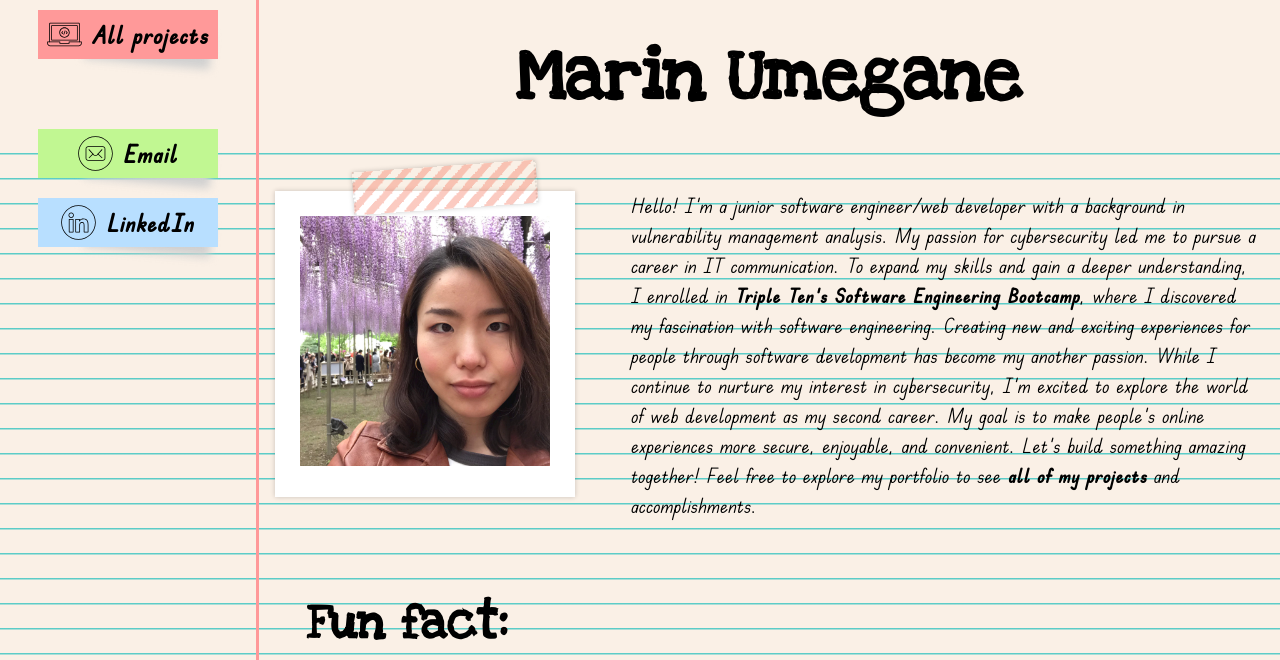
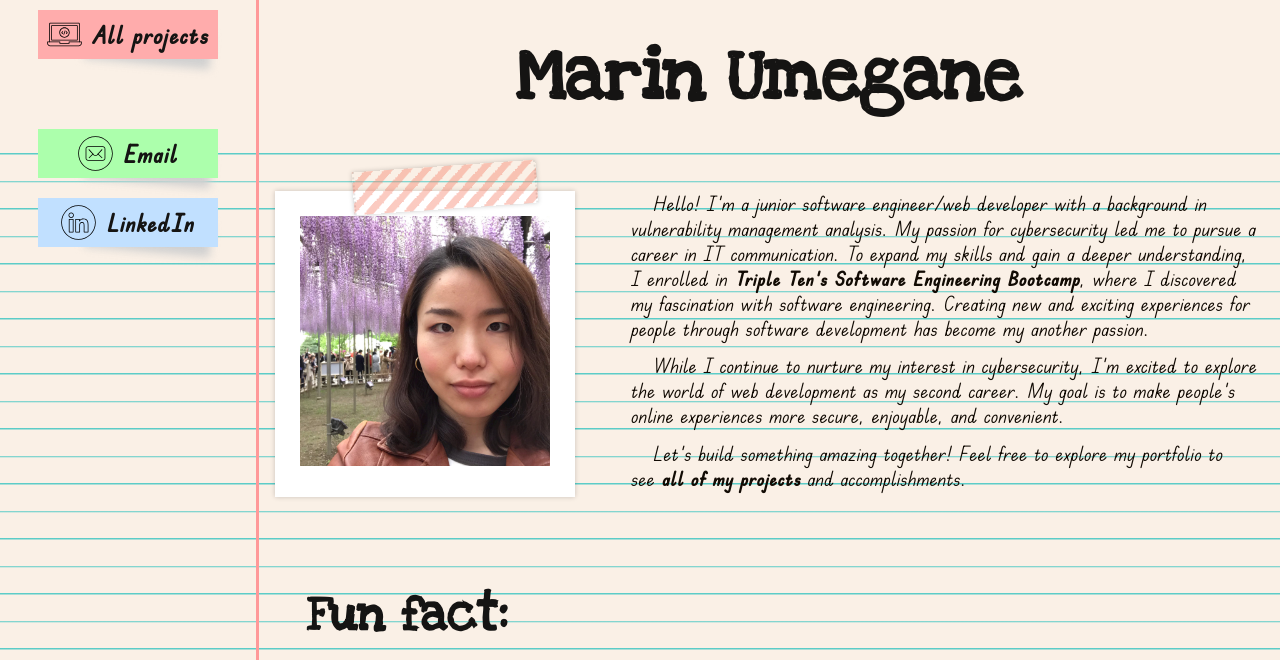
Before and after one commit to MarinU-M/MarinU-M, a React app: page /#/ in a window 1280 px wide. Shown: the top 660 px of the page. Built offline with nearby package versions, Linux system fonts and the light colour scheme.

Commit message:
adjust color

```diff
--- a/src/components/App/App.css
+++ b/src/components/App/App.css
@@ -7,12 +7,6 @@
   font-size: 25px;
   margin: 0;
   padding: 0;
-  /* max-width: 1550px; */
   display: flex;
   flex-direction: column;
 }
-
-/* @media screen and (max-width: 430px) {
-  .App {
-  }
-} */
--- a/src/components/Footer/footer.css
+++ b/src/components/Footer/footer.css
@@ -11,6 +11,7 @@
   text-align: center;
   margin: 1em;
   font-size: 1em;
+  color: #151413;
 }
 
 @media screen and (max-width: 430px) {
--- a/src/components/FunFact/fun-fact.css
+++ b/src/components/FunFact/fun-fact.css
@@ -4,12 +4,12 @@
   flex-direction: column;
   align-items: flex-start;
   width: 100%;
-  /* max-width: 2000px; */
 }
 .fun-fact__heading {
   margin: 0 auto 0 1em;
   font-family: "LoveYaLikeASister", cursive;
   font-size: 2em;
+  color: #151413;
 }
 
 .fun-fact__list {
@@ -24,6 +24,7 @@
   gap: 2em;
   align-self: center;
   max-width: 1050px;
+  color: #151413;
 }
 
 .fun-fact__list-item {
@@ -31,7 +32,7 @@
   text-align: center;
   background: transparent;
   border-radius: 10px 50px/50px 10px;
-  border: solid 5px #333;
+  border: solid 5px #151413;
   display: flex;
   flex-direction: column;
   justify-content: center;
--- a/src/components/GeneralModal/general-modal.css
+++ b/src/components/GeneralModal/general-modal.css
@@ -36,7 +36,7 @@
   top: 20px;
   right: -30px;
   cursor: pointer;
-  color: #000;
+  color: #151413;
   font-family: "Edu TAS Beginner", cursive;
   font-weight: bold;
 }
--- a/src/components/Header/header.css
+++ b/src/components/Header/header.css
@@ -11,7 +11,7 @@
   font-weight: bolder;
   font-size: 3em;
   text-decoration: none;
-  color: #000;
+  color: #151413;
   font-family: "LoveYaLikeASister", cursive;
 }
 
--- a/src/components/Main/main.css
+++ b/src/components/Main/main.css
@@ -1,15 +1,13 @@
 .main {
-  /* grid-area: main; */
   margin: 0;
   background: repeating-linear-gradient(
     180deg,
     #48c8c4,
     #48c8c4 0.01em,
     #faf0e6 0.1em,
-    #faf0e6 1em
+    #faf0e6 1.1em
   );
-  line-height: 30px;
-  /* max-width: 1550px; */
+  line-height: normal;
 }
 
 .main__content {
--- a/src/components/Project/project.css
+++ b/src/components/Project/project.css
@@ -15,6 +15,7 @@
   font-size: 2em;
   width: fit-content;
   line-height: normal;
+  color: #151413;
 }
 
 .project__list {
--- a/src/components/ProjectCard/project-card.css
+++ b/src/components/ProjectCard/project-card.css
@@ -72,7 +72,7 @@
 }
 
 .project-card__title {
-  color: #000;
+  color: #151413;
   font-weight: bold;
   margin: 0;
   width: 300px;
--- a/src/components/ProjectModal/project-modal.css
+++ b/src/components/ProjectModal/project-modal.css
@@ -15,6 +15,7 @@
   justify-content: flex-start;
   margin: 0;
   font-size: 1em;
+  color: #151413;
 }
 
 @media screen and (max-width: 900px) {
--- a/src/components/SelfInfo/SelfInfo.js
+++ b/src/components/SelfInfo/SelfInfo.js
@@ -10,12 +10,14 @@ function SelfInfo() {
 
         <img src={author} className="self-info__img" alt="creator icon" />
       </div>
+      <div className="self-info__texts">
         <p className="self-info__text">
           <span>
-          Hello! I'm a junior software engineer/web developer with a background
-          in vulnerability management analysis. My passion for cybersecurity led
-          me to pursue a career in IT communication. To expand my skills and
-          gain a deeper understanding, I enrolled in&nbsp;
+            Hello! I'm a junior software engineer/web developer with a
+            background in vulnerability management analysis. My passion for
+            cybersecurity led me to pursue a career in IT communication. To
+            expand my skills and gain a deeper understanding, I enrolled
+            in&nbsp;
           </span>
           <a
             href="https://tripleten.com/software-engineer/?form_position=%2Fqa-engineer%2F&gaid=2057165500.1686775753&referrer=N%2FA"
@@ -26,18 +28,26 @@ function SelfInfo() {
           <span>
             , where I discovered my fascination with software engineering.
             Creating new and exciting experiences for people through software
-          development has become my another passion. While I continue to nurture
-          my interest in cybersecurity, I'm excited to explore the world of web
-          development as my second career. My goal is to make people's online
-          experiences more secure, enjoyable, and convenient. Let's build
-          something amazing together! Feel free to explore my portfolio to
-          see&nbsp;
+            development has become my another passion.
+          </span>
+        </p>
+        <p className="self-info__text">
+          While I continue to nurture my interest in cybersecurity, I'm excited
+          to explore the world of web development as my second career. My goal
+          is to make people's online experiences more secure, enjoyable, and
+          convenient.
+        </p>
+        <p className="self-info__text">
+          <span>
+            Let's build something amazing together! Feel free to explore my
+            portfolio to see&nbsp;
           </span>
           <Link to="/projects" className="self-info__link">
             all of my projects
           </Link>
           <span>&nbsp;and accomplishments.</span>
         </p>
+      </div>
     </section>
   );
 }
--- a/src/components/SelfInfo/self-info.css
+++ b/src/components/SelfInfo/self-info.css
@@ -44,18 +44,26 @@
   height: 300px;
   margin: 0;
 }
+.self-info__texts {
+  max-width: 750px;
+  display: flex;
+  flex-direction: column;
+  gap: 0.5em;
+}
 .self-info__text {
   margin: 0;
-  font-size: 1em;
+  font-size: 1.1em;
   align-self: center;
   text-align: start;
-  max-width: 750px;
   width: auto;
+  color: #120b04;
+  line-height: normal;
+  text-indent: 1.1em;
 }
 
 .self-info__link {
   text-decoration: none;
-  color: #000;
+  color: #120b04;
   font-weight: bold;
   background: linear-gradient(transparent 50%, #ff9999 0%);
   background-repeat: no-repeat;
--- a/src/components/SideBar/side-bar.css
+++ b/src/components/SideBar/side-bar.css
@@ -23,7 +23,7 @@
 
 .side-bar__list-item {
   font-weight: bold;
-  background-color: #c1f792;
+  background-color: #acffac;
   padding: 3%;
   position: relative;
   margin: 0;
@@ -51,15 +51,15 @@
 }
 
 .side-bar__list-item_linkedin {
-  background-color: #b8dfff;
+  background-color: #c1e0ff;
 }
 
 .side-bar__list-item_project {
-  background-color: #ff9999;
+  background-color: #ffacac;
   margin-bottom: 2em;
 }
 .side-bar__social-link {
-  color: #000;
+  color: #151413;
   cursor: pointer;
   text-decoration: none;
   display: flex;
```
Lines whose indentation alone changed are shown as unchanged.
